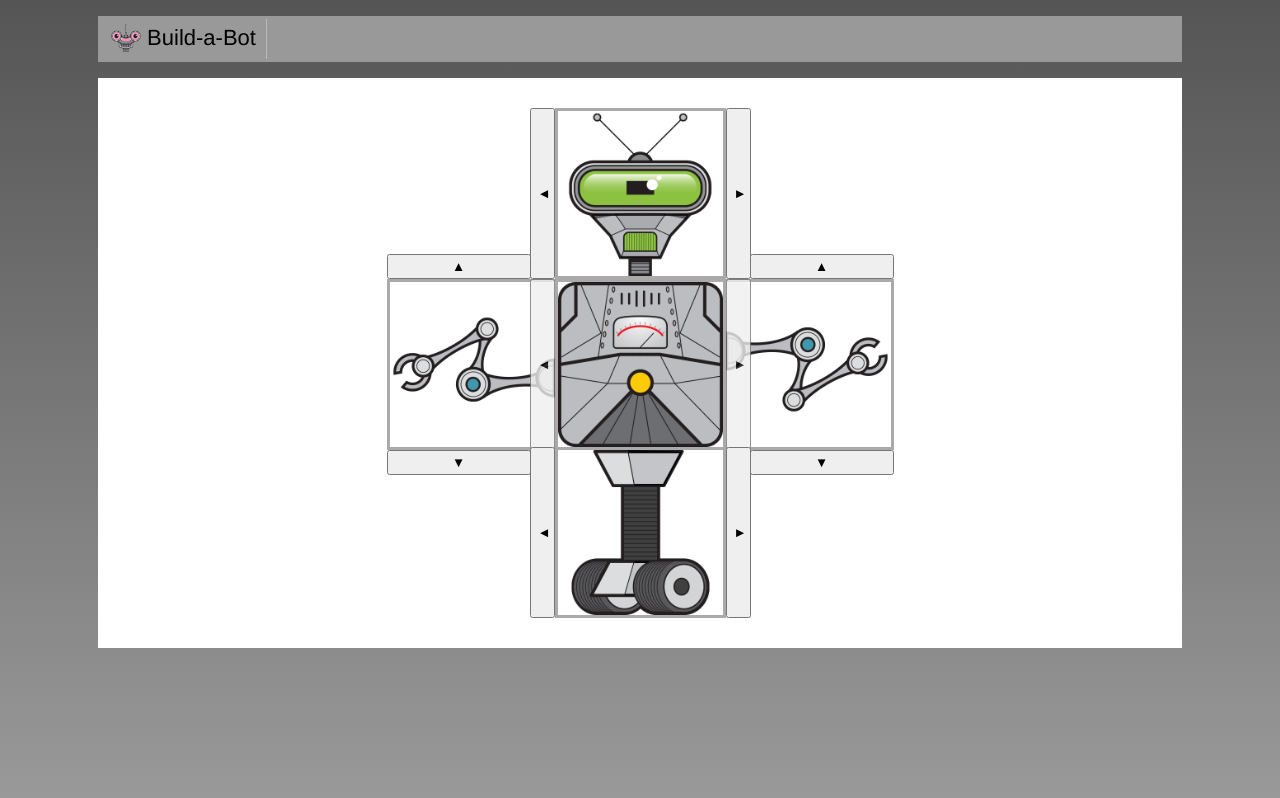
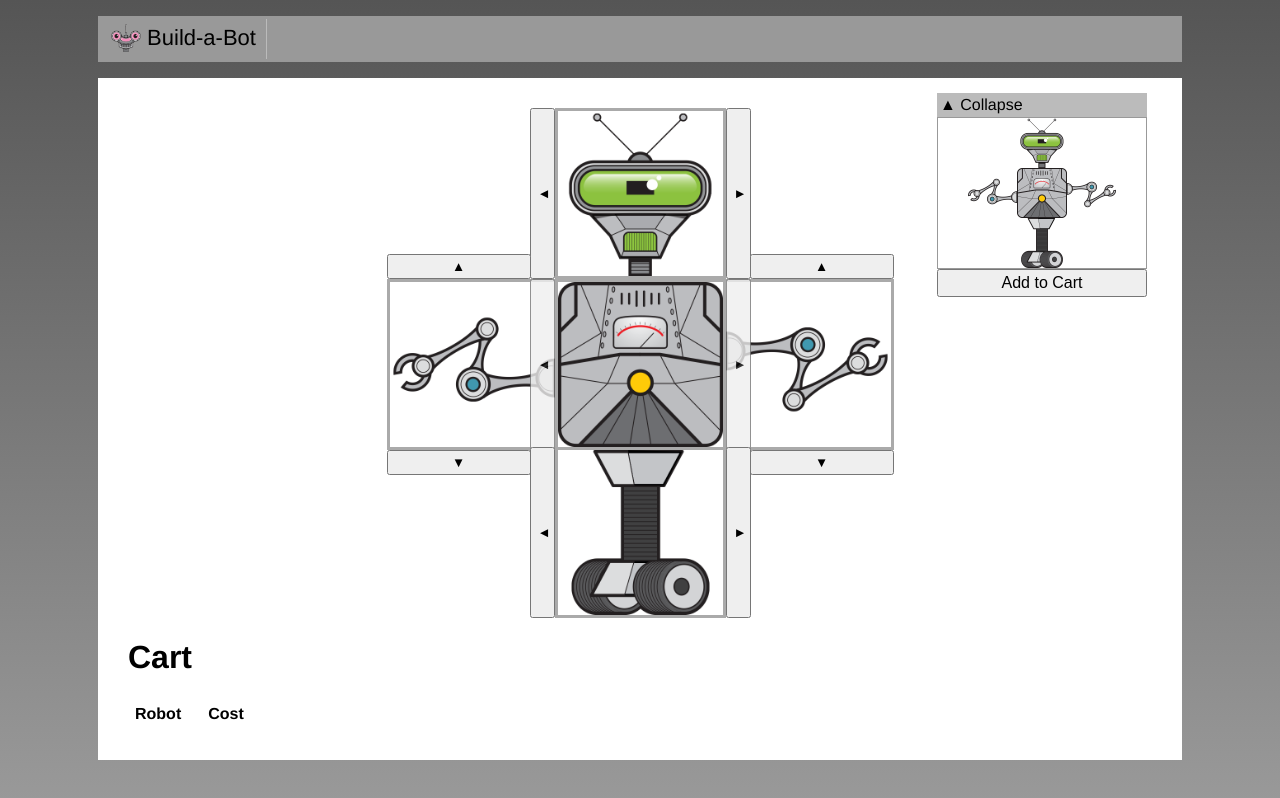
Before and after one commit to joshtaylor0404/build-a-bot, a Vue app: page / in a window 1280 px wide. Built offline with nearby package versions, Linux system fonts and the light colour scheme.

Commit message:
module 4 complete (pre router)

```diff
--- a/package.json
+++ b/package.json
@@ -19,6 +19,8 @@
     "babel-eslint": "^10.0.1",
     "eslint": "^5.16.0",
     "eslint-plugin-vue": "^5.0.0",
+    "node-sass": "^4.12.0",
+    "sass-loader": "^7.1.0",
     "vue-template-compiler": "^2.5.21"
   }
 }
--- a/src/App.vue
+++ b/src/App.vue
@@ -34,6 +34,10 @@
   background: linear-gradient(to bottom, #555, #999);
   background-attachment: fixed;
 }
+</style>
+
+
+<style scoped>
 #app {
   font-family: "Avenir", Helvetica, Arial, sans-serif;
 }
--- /dev/null
+++ b/src/components/build/PartSelector.vue
@@ -0,0 +1,174 @@
+<template>
+  <div class="part" :class="position">
+    <img :src="selectedPart.src" title="arm"/>
+    <button @click="selectPreviousPart()" class="prev-selector"></button>
+    <button @click="selectNextPart()" class="next-selector"></button>
+    <span class="sale" v-show="selectedPart.onSale">Sale!</span>
+  </div>
+</template>
+
+<script>
+
+function getPreviousValidIndex(index, length) {
+  const deprecatedIndex = index - 1;
+  return deprecatedIndex < 0 ? length - 1 : deprecatedIndex;
+}
+
+function getNextValidIndex(index, length) {
+  const incrementedIndex = index + 1;
+  return incrementedIndex > length - 1 ? 0 : incrementedIndex;
+}
+
+export default {
+  data() {
+    return { selectedPartIndex: 0 };
+  },
+  props: {
+    parts: { type: Array },
+    position: {
+      type: String,
+      required: true,
+      validator(value) {
+        return ['left', 'right', 'top', 'bottom', 'center'].includes(value);
+      },
+    },
+  },
+  computed: {
+    selectedPart() {
+      return this.parts[this.selectedPartIndex];
+    },
+  },
+  updated() {
+    this.emitSelectedPart();
+  },
+  created() {
+    this.emitSelectedPart();
+  },
+  methods: {
+    emitSelectedPart() {
+      this.$emit('partSelected', this.selectedPart);
+    },
+    selectNextPart() {
+      this.selectedPartIndex = getNextValidIndex(
+        this.selectedPartIndex,
+        this.parts.length,
+      );
+    },
+    selectPreviousPart() {
+      this.selectedPartIndex = getPreviousValidIndex(
+        this.selectedPartIndex,
+        this.parts.length,
+      );
+    },
+
+  },
+};
+
+</script>
+
+<style scoped>
+.part {
+  position: relative;
+  width:165px;
+  height:165px;
+  border: 3px solid #aaa;
+}
+.sale {
+  position: absolute;
+  bottom: 5px;
+  right: 5px;
+  color: white;
+  background-color: red;
+  padding: 3px;
+}
+.part-title {
+  position: absolute;
+  width: 100%;
+  text-align: center;
+  font-size: 18px;
+  color: red;
+  padding-top: 5px;
+  top: -25px;
+}
+.part img {
+  width:165px;
+}
+.top {
+  border-bottom: none;
+}
+.left {
+  border-right: none;
+}
+.right {
+  border-left: none;
+}
+.bottom {
+  border-top: none;
+}
+.left img {
+  transform: rotate(-90deg);
+}
+.right img {
+  transform: rotate(90deg);
+}
+.prev-selector {
+  position: absolute;
+  z-index:1;
+  top: -3px;
+  left: -28px;
+  width: 25px;
+  height: 171px;
+}
+.next-selector {
+  position: absolute;
+  z-index:1;
+  top: -3px;
+  right: -28px;
+  width: 25px;
+  height: 171px;
+}
+.left .prev-selector:after,  .right .prev-selector:after{
+  content: '\25B2'
+}
+.left .next-selector:after, .right .next-selector:after {
+  content: '\25BC'
+}
+.top .prev-selector:after, .bottom .prev-selector:after, .center .prev-selector:after{
+  content: '\25C4'
+}
+.top .next-selector:after, .bottom .next-selector:after, .center .next-selector:after{
+  content: '\25BA'
+}
+.center .prev-selector, .center .next-selector {
+  opacity:0.8;
+}
+.left .prev-selector {
+  top: -28px;
+  left: -3px;
+  width: 144px;
+  height: 25px;
+}
+.left .next-selector {
+  top: auto;
+  bottom: -28px;
+  left: -3px;
+  width: 144px;
+  height: 25px;
+}
+.right .prev-selector {
+  top: -28px;
+  left: 24px;
+  width: 144px;
+  height: 25px;
+}
+.right .next-selector {
+  top: auto;
+  bottom: -28px;
+  left: 24px;
+  width: 144px;
+  height: 25px;
+}
+.highlight {
+  border: 1px solid red;
+}
+</style>
--- a/src/components/build/RobotBuilder.vue
+++ b/src/components/build/RobotBuilder.vue
@@ -1,98 +1,144 @@
 <template>
-  <div>
+  <div class="content">
+    <div class="preview">
+      <CollapsableSection>
+        <div class="preview-content">
+          <div class="top-row">
+            <img :src="selectedRobot.head.src"/>
+          </div>
+          <div class="middle-row">
+            <img :src="selectedRobot.leftArm.src" class="rotate-left"/>
+            <img :src="selectedRobot.torso.src"/>
+            <img :src="selectedRobot.rightArm.src" class="rotate-right"/>
+          </div>
+          <div class="bottom-row">
+            <img :src="selectedRobot.base.src"/>
+          </div>
+        </div>
+      </CollapsableSection>
+      <button class="add-to-cart" @click="addToCart()">Add to Cart</button>
+    </div>
     <div class="top-row">
-      <div class="top part">
-        <img v-bind:src="availableParts.heads[selectedHeadIndex].src" title="head">
-        <button class="prev-selector" v-on:click="selectNext('Head', 'heads')">&#9668;</button>
-        <button class="next-selector" v-on:click="selectPrevious('Head', 'heads')">&#9658;</button>
-      </div>
+      <!-- <div class="robot-name">
+          {{ selectedRobot.head.title }}
+          <span class="sale" v-show="selectedRobot.head.onSale">Sale!</span>
+      </div>-->
+      <PartSelector
+        :parts="availableParts.heads"
+        position="top"
+        @partSelected="part => selectedRobot.head = part"
+      />
     </div>
     <div class="middle-row">
-      <div class="left part">
-        <img v-bind:src="availableParts.arms[selectedLeftArmIndex].src" title="left arm">
-        <button class="prev-selector"
-        v-on:click="selectNext('LeftArm', 'arms')">&#9650;</button>
-        <button class="next-selector"
-        v-on:click="selectPrevious('LeftArm', 'arms')">&#9660;</button>
-      </div>
-      <div class="center part">
-        <img v-bind:src="availableParts.torsos[selectedTorsoIndex].src" title="left arm">
-        <button class="prev-selector"
-        v-on:click="selectNext('Torso', 'torsos')">&#9668;</button>
-        <button class="next-selector"
-        v-on:click="selectPrevious('Torso', 'torsos')">&#9658;</button>
-      </div>
-      <div class="right part">
-        <img v-bind:src="availableParts.arms[selectedRightArmIndex].src" title="left arm">
-        <button class="prev-selector"
-        v-on:click="selectNext('RightArm', 'arms')">&#9650;</button>
-        <button class="next-selector"
-        v-on:click="selectPrevious('RightArm', 'arms')">&#9660;</button>
-      </div>
+      <PartSelector
+        :parts="availableParts.arms"
+        position="left"
+        @partSelected="part => selectedRobot.leftArm = part"
+      />
+      <PartSelector
+        :parts="availableParts.torsos"
+        position="center"
+        @partSelected="part => selectedRobot.torso = part"
+      />
+      <PartSelector
+        :parts="availableParts.arms"
+        position="right"
+        @partSelected="part => selectedRobot.rightArm = part"
+      />
     </div>
     <div class="bottom-row">
-      <div class="bottom part">
-        <img v-bind:src="availableParts.bases[selectedBaseIndex].src" title="left arm">
-        <button class="prev-selector"
-        v-on:click="selectNext('Base', 'bases')">&#9668;</button>
-        <button class="next-selector"
-        v-on:click="selectPrevious('Base', 'bases')">&#9658;</button>
-      </div>
+      <PartSelector
+        :parts="availableParts.bases"
+        position="bottom"
+        @partSelected="part => selectedRobot.base = part"
+      />
+    </div>
+    <div>
+      <h1>Cart</h1>
+      <table>
+        <thead>
+          <tr>
+            <th>Robot</th>
+            <th class="cost">Cost</th>
+          </tr>
+        </thead>
+        <tbody>
+          <tr v-for="(robot, index) in cart" :key="index">
+            <td>{{robot.head.title}}</td>
+            <td class="cost">{{robot.cost}}</td>
+          </tr>
+        </tbody>
+      </table>
     </div>
   </div>
 </template>
 
 <script>
 import availableParts from '../../data/parts';
-
-function getPreviousValidIndex(index, length) {
-  const depricatedIndex = index - 1;
-  return depricatedIndex < 0 ? length - 1 : depricatedIndex;
-}
-
-function getNextValidIndex(index, length) {
-  const incrementedIndex = index + 1;
-  return incrementedIndex > length - 1 ? 0 : incrementedIndex;
-}
+import createdHookMixin from './created-hook-mixin';
+import PartSelector from './PartSelector.vue';
+import CollapsableSection from '../shared/CollapsableSection.vue';
 
 export default {
   name: 'RobotBuilder',
+  components: { PartSelector, CollapsableSection },
   data() {
     return {
       availableParts,
-      selectedHeadIndex: 0,
-      selectedLeftArmIndex: 0,
-      selectedTorsoIndex: 0,
-      selectedRightArmIndex: 0,
-      selectedBaseIndex: 0,
+      cart: [],
+      selectedRobot: {
+        head: {},
+        leftArm: {},
+        torso: {},
+        rightArm: {},
+        base: {},
+      },
     };
   },
+  mixins: [createdHookMixin],
+  computed: {
+    saleBorderClass() {
+      return this.selectedRobot.head.onSale ? 'sale-border' : '';
+    },
+  },
   methods: {
-    selectNext(partIndexName, partPropertyName) {
-      this[`selected${partIndexName}Index`] = getNextValidIndex(
-        this[`selected${partIndexName}Index`],
-        this.availableParts[partPropertyName].length,
-      );
-    },
-    selectPrevious(partIndexName, partPropertyName) {
-      this[`selected${partIndexName}Index`] = getPreviousValidIndex(
-        this[`selected${partIndexName}Index`],
-        this.availableParts[partPropertyName].length,
-      );
+    // selectNext(partIndexName, partPropertyName) {
+    //   this[`selected${partIndexName}Index`] = getNextValidIndex(
+    //     this[`selected${partIndexName}Index`],
+    //     this.availableParts[partPropertyName].length,
+    //   );
+    // },
+    // selectPrevious(partIndexName, partPropertyName) {
+    //   this[`selected${partIndexName}Index`] = getPreviousValidIndex(
+    //     this[`selected${partIndexName}Index`],
+    //     this.availableParts[partPropertyName].length,
+    //   );
+    // },
+    addToCart() {
+      const robot = this.selectedRobot;
+      const cost = robot.head.cost
+        + robot.leftArm.cost
+        + robot.torso.cost
+        + robot.rightArm.cost
+        + robot.torso.cost;
+
+      this.cart.push(Object.assign({}, robot, { cost }));
     },
   },
 };
 </script>
 
-<style>
+<style lang="scss" scoped>
 .part {
   position: relative;
   width: 165px;
   height: 165px;
   border: 3px solid #aaa;
 }
-.part img {
-  width: 165px;
+.part {
+  img {
+    width: 165px;
+  }
 }
 .top-row {
   display: flex;
@@ -174,4 +220,55 @@
 .right .next-selector {
   right: -3px;
 }
+.robot-name {
+  position: absolute;
+  top: -25px;
+  text-align: center;
+  width: 100%;
+}
+.sale {
+  color: red;
+}
+.content {
+  position: relative;
+}
+.add-to-cart {
+  position: absolute;
+  width: 210px;
+  padding: 3px;
+  font-size: 16px;
+}
+td,
+th {
+  text-align: left;
+  padding: 5px;
+  padding-right: 20px;
+}
+.cost {
+  text-align: right;
+}
+.sale-border {
+  border: 3px solid red;
+}
+.preview {
+  position: absolute;
+  top: -20px;
+  right: 0;
+  width: 210px;
+  height: 210px;
+  padding: 5px;
+}
+.preview-content {
+  border: 1px solid #999;
+}
+.preview img {
+  width: 50px;
+  height: 50px;
+}
+.rotate-right {
+  transform: rotate(90deg);
+}
+.rotate-left {
+  transform: rotate(-90deg);
+}
 </style>
--- /dev/null
+++ b/src/components/build/created-hook-mixin.js
@@ -0,0 +1,5 @@
+export default {
+  created() {
+    console.log('created');
+  },
+};
--- /dev/null
+++ b/src/components/shared/CollapsableSection.vue
@@ -0,0 +1,29 @@
+<template>
+    <div>
+        <div class="header">
+            <div v-if="open" @click="open = !open">&#x25b2; Collapse</div>
+            <div v-if="!open" @click="open = !open">&#x25bC; Expand</div>
+        </div>
+        <slot v-if="open">
+        </slot>
+    </div>
+</template>
+
+<script>
+export default {
+  name: 'CollapsableSection',
+  data() {
+    return {
+      open: true,
+    };
+  },
+};
+</script>
+
+<style>
+    .header {
+        background-color: #bbb;
+        padding: 3px;
+        cursor: pointer;
+    }
+</style>
```
Also changed, not shown: 1 other file (tests, documents, lock files or other folders).
